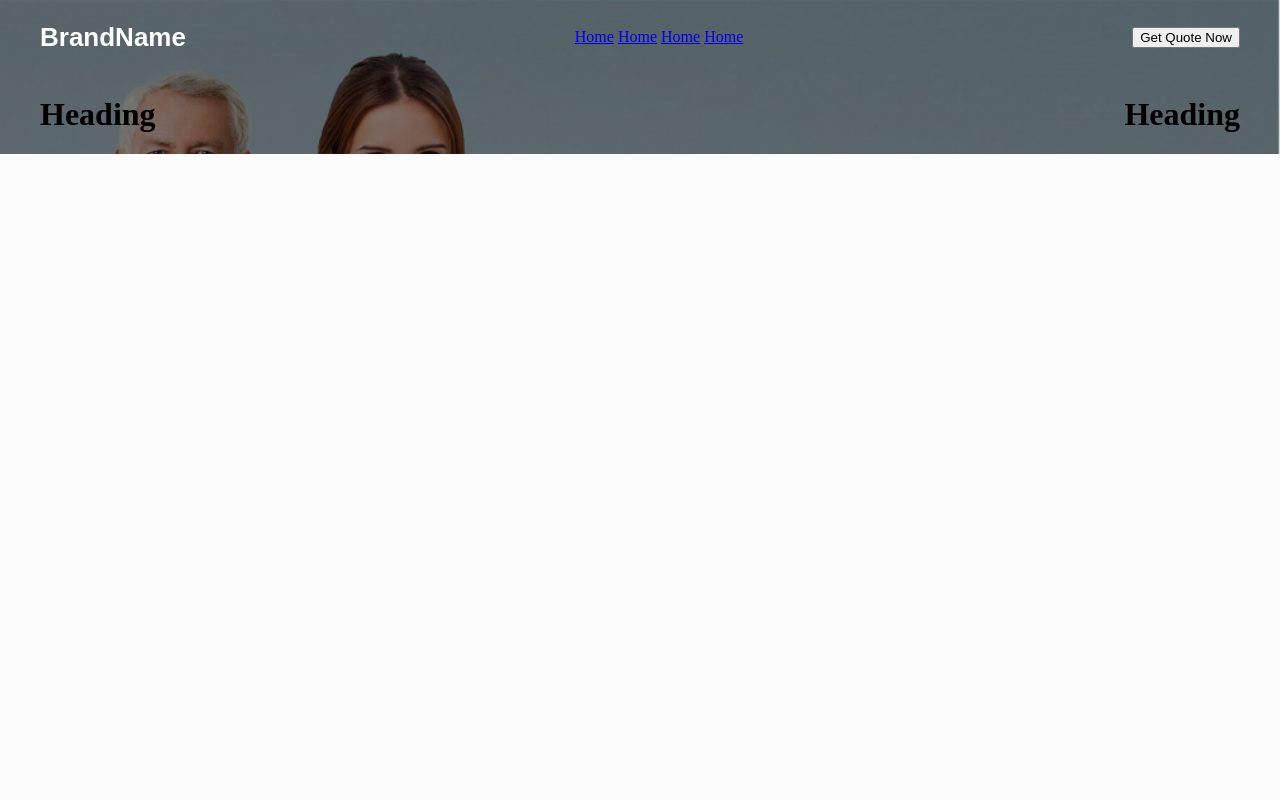
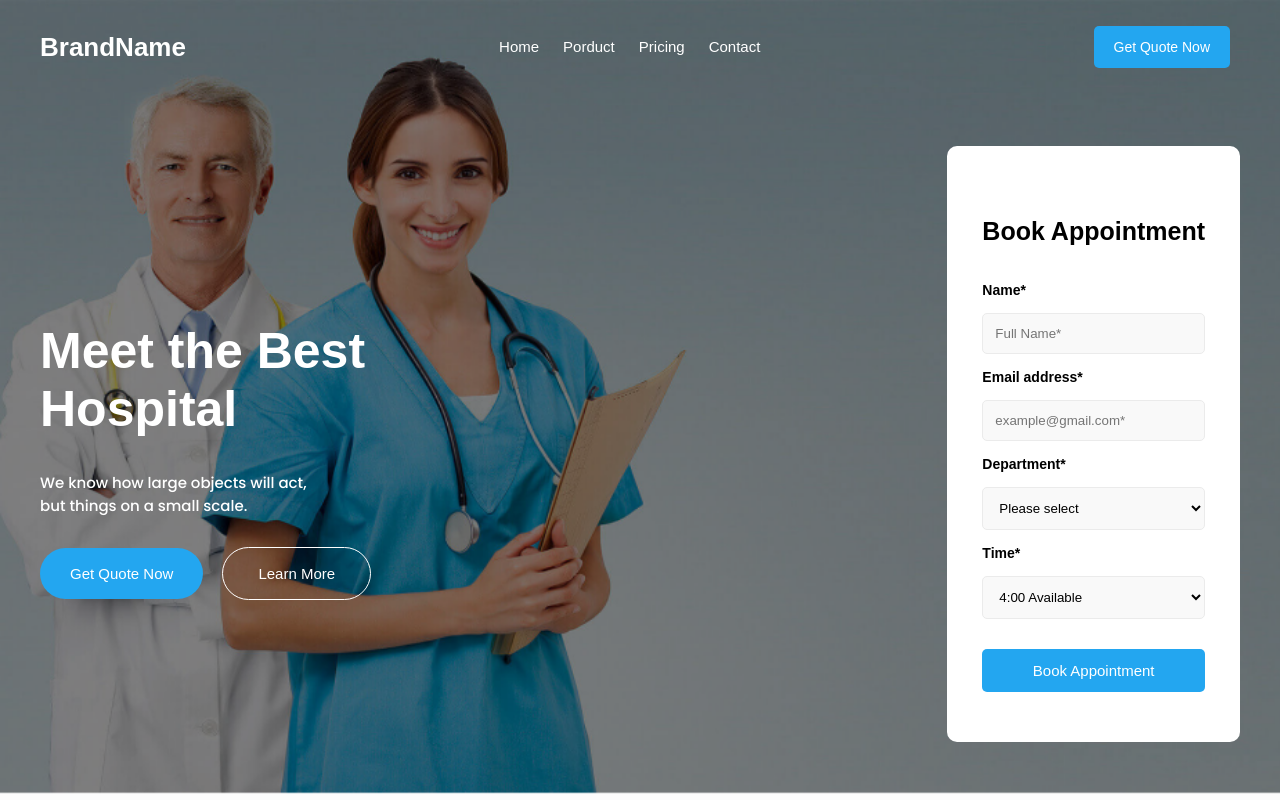
Before and after one commit to gur1996/MileStone, a plain HTML site: page Project_2/index.html in a window 1280 px wide. Drawn offline with Linux system fonts and the light colour scheme.

Commit message:
Hospital - Nav and Banner Area completed

```diff
--- a/Project_2/index.html
+++ b/Project_2/index.html
@@ -14,18 +14,39 @@
         <h1>BrandName</h1>
         <div class="menu">
           <a href="#">Home</a>
-          <a href="#">Home</a>
-          <a href="#">Home</a>
-          <a href="#">Home</a>
+          <a href="#">Porduct</a>
+          <a href="#">Pricing</a>
+          <a href="#">Contact</a>
         </div>
-        <button>Get Quote Now</button>
+        <button class="menubtn">Get Quote Now</button>
       </nav>
       <div class="banner">
         <div class="leftban">
-          <h1>Heading</h1>
+          <h1>Meet the Best <br />Hospital</h1>
+          <p>
+            We know how large objects will act,<br />
+            but things on a small scale.
+          </p>
+          <div class="banbtn">
+            <button class="leftbtn">Get Quote Now</button>
+            <button class="rightbtn">Learn More</button>
+          </div>
         </div>
         <div class="rightban">
-          <h1>Heading</h1>
+          <h2>Book Appointment</h2>
+          <label>Name*</label>
+          <input type="Name" placeholder="Full Name*" />
+          <label>Email address*</label>
+          <input type="email" placeholder="example@gmail.com*" />
+          <label>Department*</label>
+          <select name="Please Select" id="ff">
+            <option value="Please Select">Please select</option>
+          </select>
+          <label>Time*</label>
+          <select name="4:00 Available" id="">
+            <option value="Please Select">4:00 Available</option>
+          </select>
+          <button class="Appointmentbtn">Book Appointment</button>
         </div>
       </div>
     </div>
--- a/Project_2/style/style.css
+++ b/Project_2/style/style.css
@@ -18,30 +18,129 @@ body {
 /*================
 Banner and nav area
 ==================*/
-.banconatin{
+.banconatin {
   background-image: url("../assets/background.png");
   background-repeat: no-repeat;
   background-position: top-center;
   background-size: cover;
 }
-   nav{
+nav {
   max-width: 1200px;
   width: 100%;
   display: flex;
   justify-content: space-between;
   margin: auto;
   align-items: center;
+  padding: 10px;
+
 }
-   nav> h1{
+nav > h1 {
   color: white;
   font-family: sans-serif;
   font-weight: 600;
   font-size: 26px;
 }
-   .banner{
+.menu>a{
+  color: white;
+  text-decoration: none;
+  font-family: sans-serif;
+  margin-right: 20px;
+  font-size: 15px;
+
+}
+.menubtn{
+  padding: 13px 20px;
+  margin-right: 10px;
+  background-color: #23a6f0;
+  border: none;
+  color: white;
+  font-size: 14px;
+  border-radius: 5px;
+
+
+}
+.banner {
   display: flex;
   max-width: 1200px;
   justify-content: space-between;
   align-items: center;
   margin: auto;
+  height:700px;
 }
+.leftban {
+  width: 50%;
+}
+.leftban > h1 {
+  font-family: sans-serif;
+  font-weight: 800;
+  color: white;
+  font-size: 50px;
+}
+.leftban > p {
+  color: white;
+  font-family: poppins;
+  font-weight: 400;
+  font-size: 15px;
+}
+.banbtn{
+  margin-top: 30px;
+
+}
+.leftbtn {
+  padding: 17px 30px;
+  background-color: #23a6f0;
+  border: none;
+  border-radius: 50px;
+  color: white;
+  font-size: 15px;
+  margin-right: 15px;
+}
+.rightbtn{
+  padding: 17px 35px;
+  background-color: rgba(24, 143, 255, 0);
+  border: 1px solid white;
+  border-radius: 50px;
+  color: white;
+  font-size: 15px;
+}
+
+.rightban{
+  background-color: rgb(255, 255, 255);
+  padding:50px 35px;
+  display: flex;
+  flex-direction: column;
+
+  border-radius: 10px;
+  gap: 15px;
+  font-family: sans-serif;
+}
+.rightban>h2{
+  font-size: 25px;
+}
+.rightban>input{
+
+  padding: 12px;
+  background-color: #f9f9f9;
+  border:1px solid #ebebeb;;
+  border-radius: 5px;
+}
+.rightban>label{
+  font-size: 14px;
+  font-weight: 600;
+}
+.rightban> select{
+  width: 100%;
+  padding: 12px 12px;
+  background-color: #f9f9f9;
+  border:1px solid #ebebeb;
+  border-radius: 5px;
+}
+.Appointmentbtn{
+  padding: 13px 20px;
+  background-color: #23a6f0;
+  border: none;
+  border-radius: 5px;
+  color: white;
+  font-size: 15px;
+  margin-top: 15px;
+}
```
Lines whose indentation alone changed are shown as unchanged.
